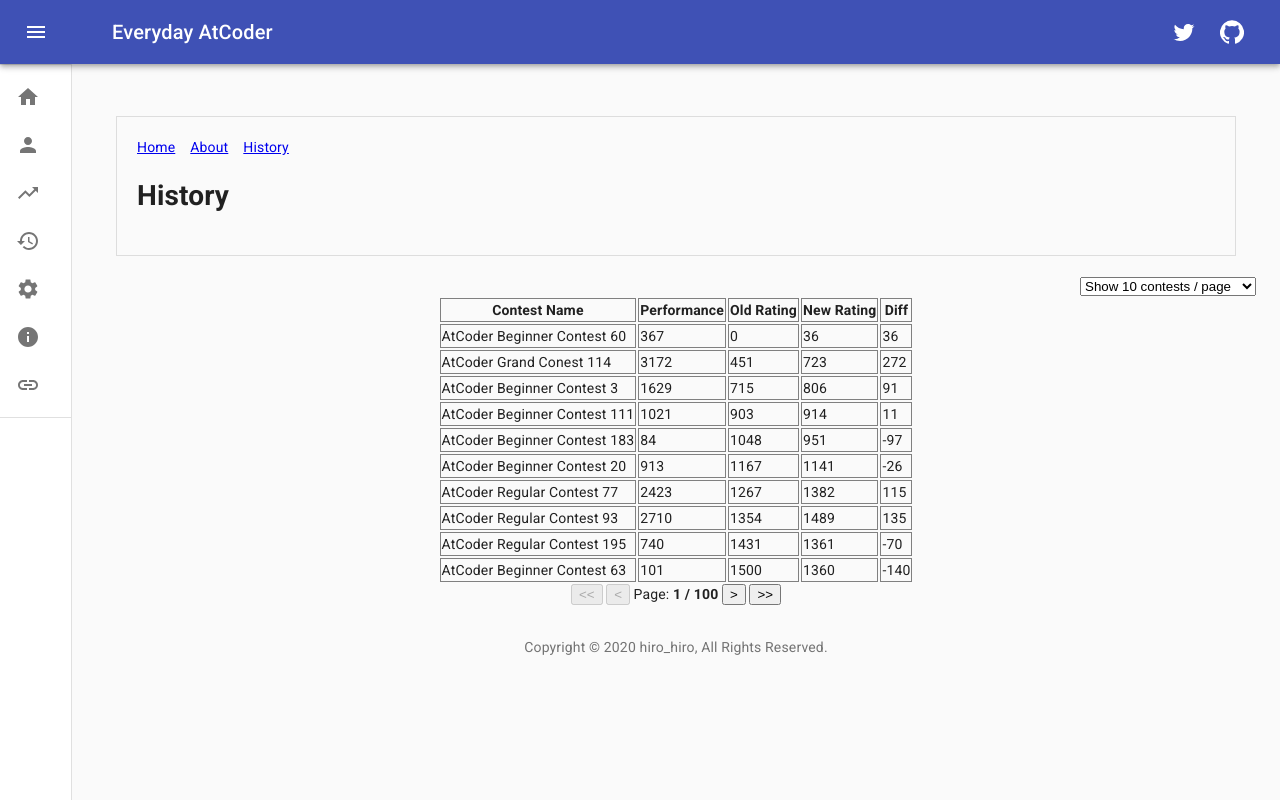
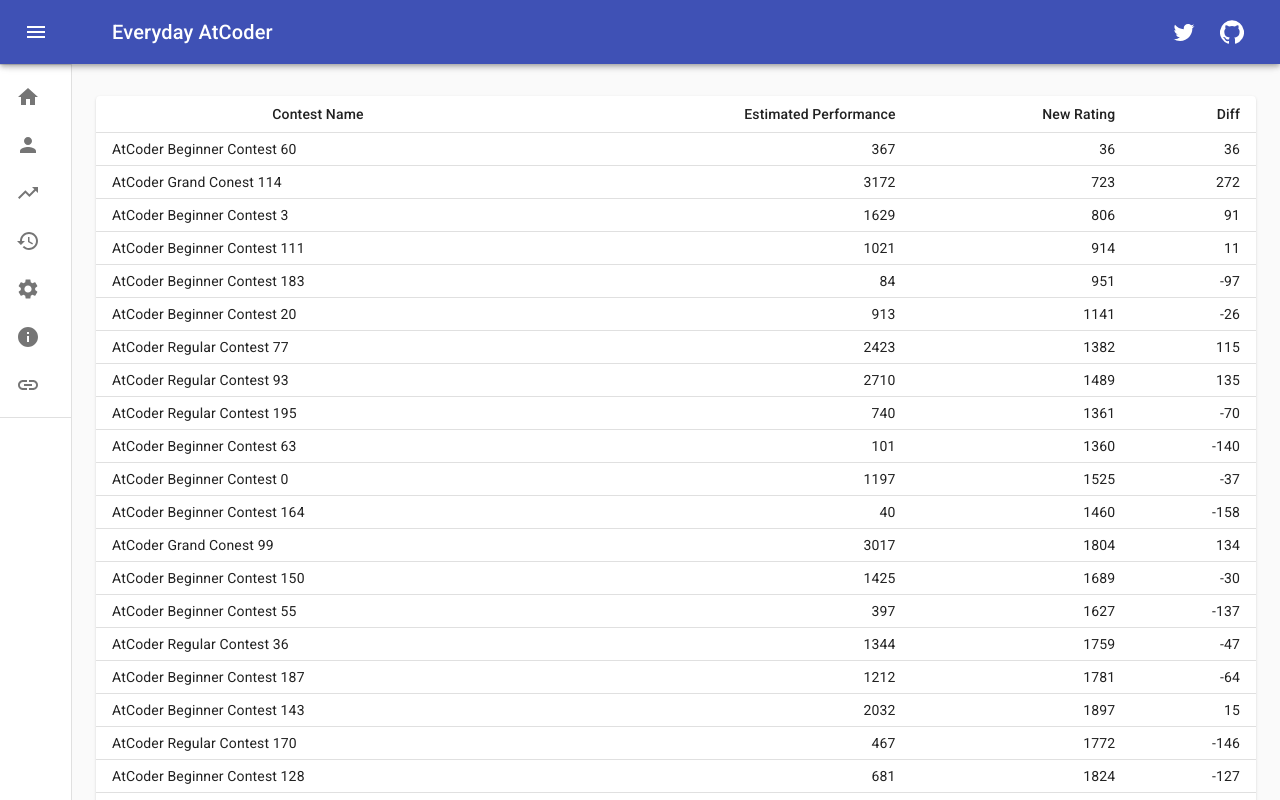
Before and after one commit to KATO-Hiro/EverydayAtCoder, a Next.js app in the folder frontend/: page /history in a window 1280 px wide. Built offline with nearby package versions, Linux system fonts and the light colour scheme.

Commit message:
Enable to show contest results using material-ui

```diff
--- a/frontend/src/components/ContestHistoryTable.js
+++ b/frontend/src/components/ContestHistoryTable.js
@@ -1,121 +1,71 @@
-import { useTable, usePagination, useSortBy } from "react-table";
+import React from 'react';
+import { makeStyles } from '@material-ui/core/styles';
+import {
+  Table,
+  TableBody,
+  TableCell,
+  TableContainer,
+  TableHead,
+  TableRow,
+  Paper,
+} from '@material-ui/core';
 
-export default function ContestHistoryTable({ columns, data }) {
-  // Use the state and functions returned from useTable to build your UI
-  const {
-    getTableProps,
-    getTableBodyProps,
-    headerGroups,
-    prepareRow,
-    page, // Instead of using 'rows', we'll use page,
-    // which has only the rows for the active page
+const useStyles = makeStyles({
+  table: {
+    minWidth: 650,
+  },
+});
 
-    // The rest of these things are super handy, too ;)
-    canPreviousPage,
-    canNextPage,
-    pageOptions,
-    pageCount,
-    gotoPage,
-    nextPage,
-    previousPage,
-    setPageSize,
-    state: { pageIndex, pageSize },
-  } = useTable({
-      columns,
-      data,
-      initialState: { pageIndex: 0 },
-    },
-    useSortBy,
-    usePagination,
-  )
+export default function ContestHistoryTable({ data }) {
+  const classes = useStyles();
 
-  // Render the UI for your table
   return (
     <>
-      <div className="pagesize" align="right">
-        <select
-          value={pageSize}
-          onChange={e => {
-            setPageSize(Number(e.target.value))
-          }}
+      <TableContainer component={Paper}>
+        <Table
+          className={classes.table}
+          size="small"
+          aria-label="a dense table"
         >
-          {[10, 20, 50, 100].map(pageSize => (
-            <option key={pageSize} value={pageSize}>
-              Show {pageSize} contests / page
-            </option>
-          ))}
-        </select>
-      </div>
+          <TableHead>
+            <TableRow>
+              <TableCell align="center">Contest&nbsp;Name</TableCell>
+              <TableCell align="right">Estimated&nbsp;Performance</TableCell>
+              <TableCell align="right">New&nbsp;Rating</TableCell>
+              <TableCell align="right">Diff</TableCell>
+            </TableRow>
+          </TableHead>
 
-      <table {...getTableProps()} align="center">
-        <thead>
-          {headerGroups.map(headerGroup => (
-            <tr {...headerGroup.getHeaderGroupProps()}>
-              {headerGroup.headers.map(column => (
-                <th
-                  {...column.getHeaderProps(column.getSortByToggleProps())}
-                  style={{
-                    border: 'solid 1px gray'
-                  }}
+          <TableBody>
+            {data.map((row) => (
+              <TableRow key={row.name}>
+                <TableCell
+                  component="th"
+                  scope="row"
+                  align="left"
                 >
-                  {column.render('Header')}
-                  {/* Add a sort direction indicator */}
-                  <span>
-                    {column.isSorted
-                      ? column.isSortedDesc
-                        ? ' 🔽'
-                        : ' 🔼'
-                      : ''}
-                  </span>
-                </th>
-              ))}
-            </tr>
-          ))}
-        </thead>
-        <tbody {...getTableBodyProps()}>
-          {page.map((row, i) => {
-            prepareRow(row)
-
-            return (
-              <tr {...row.getRowProps()}>
-                {row.cells.map(cell => {
-                  return (<td
-                          {...cell.getCellProps()}
-                          style={{
-                            border: 'solid 1px gray',
-                          }}
-                        >
-                          {cell.render('Cell')}
-                        </td>);
-                })}
-              </tr>
-            )
-          })}
-        </tbody>
-      </table>
-
-      <div className="pagination" align="center">
-        <button onClick={() => gotoPage(0)} disabled={!canPreviousPage}>
-          {'<<'}
-        </button>{' '}
-        <button onClick={() => previousPage()} disabled={!canPreviousPage}>
-          {'<'}
-        </button>{' '}
-
-        <span>
-          Page: {' '}
-          <strong>
-            {pageIndex + 1} / {pageOptions.length}
-          </strong>
-        </span>{' '}
-
-        <button onClick={() => nextPage()} disabled={!canNextPage}>
-          {'>'}
-        </button>{' '}
-        <button onClick={() => gotoPage(pageCount - 1)} disabled={!canNextPage}>
-          {'>>'}
-        </button>{' '}
-      </div>
+                  {row.ContestName}
+                </TableCell>
+                <TableCell
+                  align="right"
+                >
+                  {row.Performance}
+                </TableCell>
+                <TableCell
+                  align="right"
+                >
+                  {row.NewRating}
+                </TableCell>
+                <TableCell
+                  align="right"
+                >
+                  {row.Diff}
+                </TableCell>
+              </TableRow>
+            ))}
+          </TableBody>
+        </Table>
+      </TableContainer>
     </>
   )
 }
--- a/frontend/src/pages/history.js
+++ b/frontend/src/pages/history.js
@@ -1,46 +1,15 @@
 import React from 'react';
-// FIXME: "" → ''
-import Layout from "../components/MyLayout";
 import ContestHistoryTable from "../components/ContestHistoryTable";
 import GenerateData from '../components/GenerateData';
 
-const histroyPageContent = <h1>History</h1>;
-
 export default function History() {
-  const columns = React.useMemo(
-    () => [
-      {
-        Header: 'Contest Name',
-        accessor: 'ContestName',
-      },
-      {
-        Header: 'Performance',
-        accessor: 'Performance',
-      },
-      {
-        Header: 'Old Rating',
-        accessor: 'OldRating',
-      },
-      {
-        Header: 'New Rating',
-        accessor: 'NewRating',
-      },
-      {
-        Header: 'Diff',
-        accessor: 'Diff',
-      },
-    ],
-    []
-  );
-
   // dummy data.
   // TODO: Enable to fetch API in backend.
   const data = React.useMemo(() => GenerateData(1000), []);
 
   return (
     <div>
-      <Layout content={histroyPageContent} />
-      <ContestHistoryTable columns={columns} data={data} />
+      <ContestHistoryTable data={data} />
     </div>
   );
 }
```
